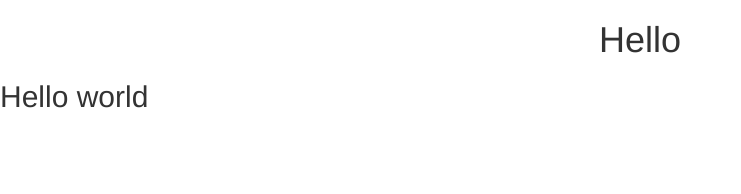
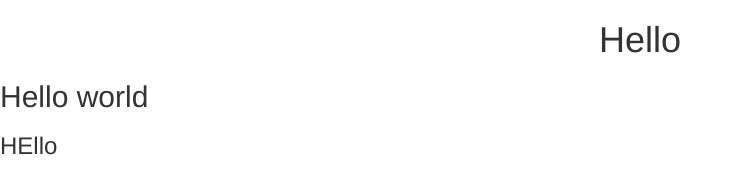
Before and after one commit to Alisher12092/project, a plain HTML site: page index.html in a window 1280 px wide. Shown: the whole page, without its empty margins (0-741 px from the left). Drawn offline with nearby package versions, Linux system fonts and the light colour scheme.

Commit message:
index.htm mods

```diff
--- a/index.html
+++ b/index.html
@@ -20,6 +20,7 @@
     <body>
         <h1 class="text-center">Hello</h1>
         <h2>Hello world</h2>
+        <h3>HEllo</h3>
 
         <!-- jQuery -->
         <script src="https://ajax.googleapis.com/ajax/libs/jquery/1.12.4/jquery.min.js"></script>
```
